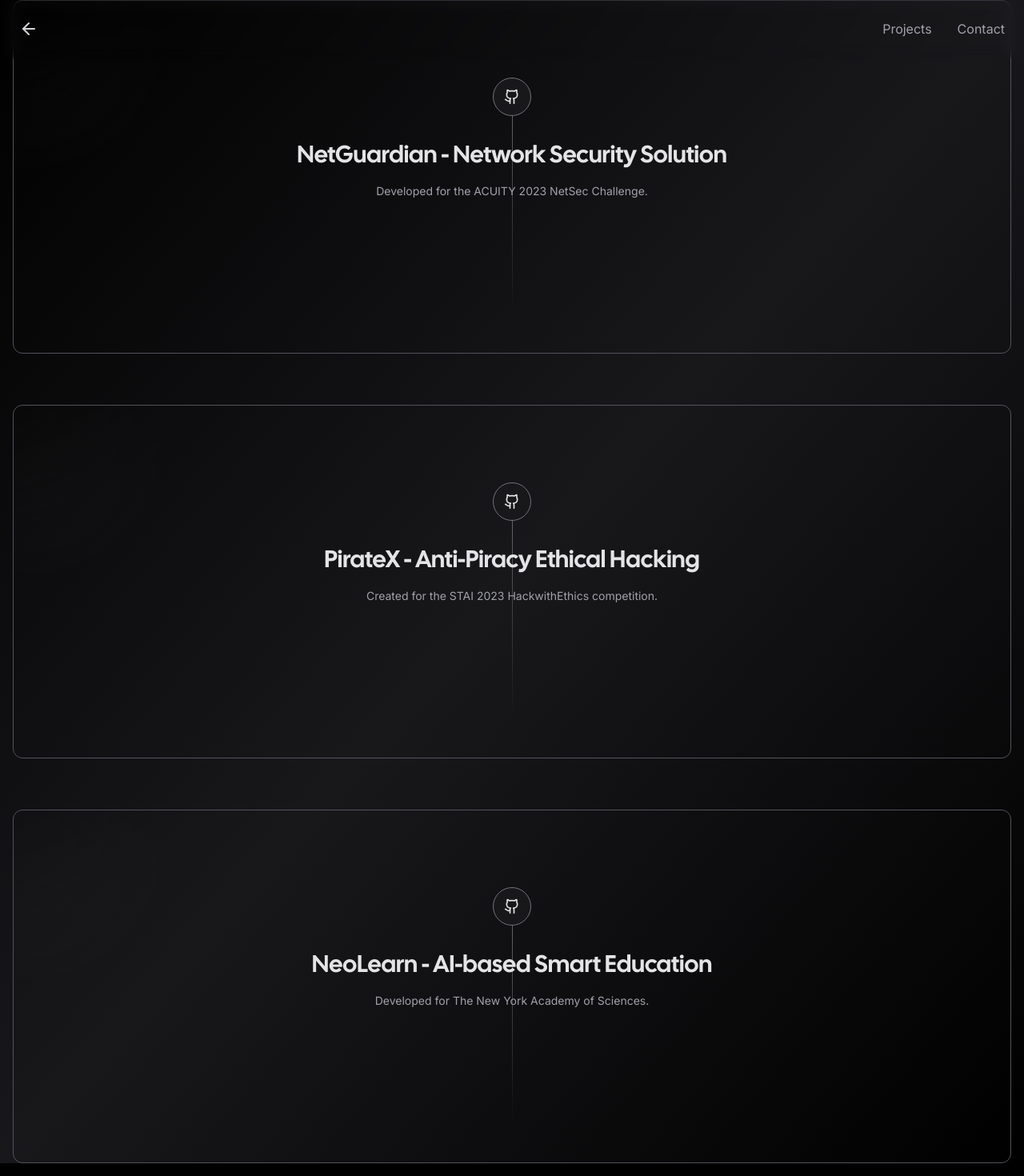
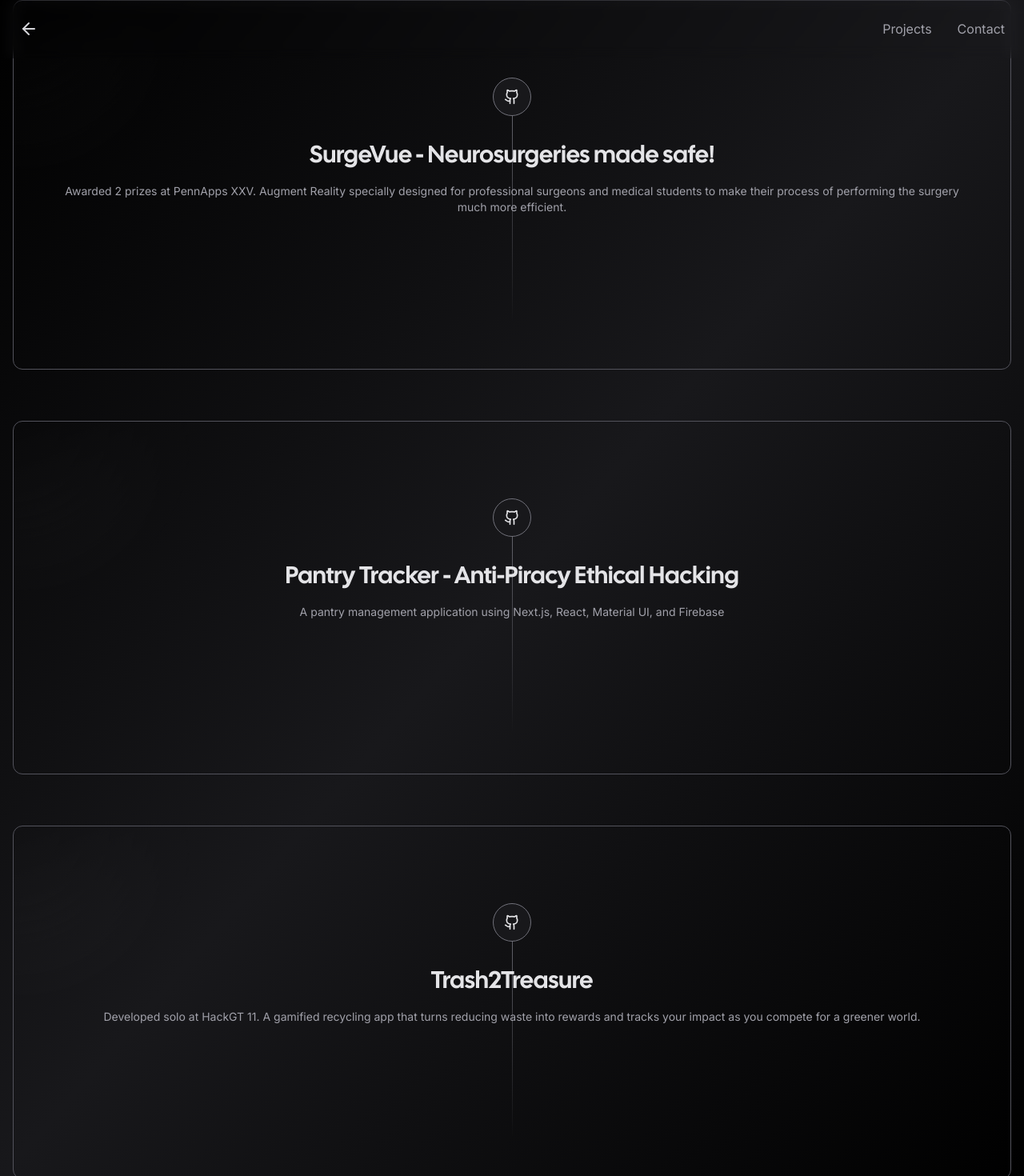
Before and after one commit to jeet-dekivadia/personal-website, a Next.js app: page /project in a window 1280 px wide. Shown: the top 1470 px of the page at 80% size. Built offline with nearby package versions, Linux system fonts and the light colour scheme; no server answers; what tailwindcss-debug-screens would draw is missing.

Commit message:
Update page.tsx

```diff
--- a/app/project/page.tsx
+++ b/app/project/page.tsx
@@ -7,19 +7,19 @@ import { Card } from "../components/card";
 // Projects data
 const projects = [
 	{
-		title: "NetGuardian - Network Security Solution",
-		description: "Developed for the ACUITY 2023 NetSec Challenge.",
-		link: "https://github.com/jeet-dekivadia/netguardian", // Replace with your actual project link
+		title: "SurgeVue - Neurosurgeries made safe!",
+		description: "Awarded 2 prizes at PennApps XXV. Augment Reality specially designed for professional surgeons and medical students to make their process of performing the surgery much more efficient.",
+		link: "https://github.com/jeet-dekivadia/SurgeVue",
 	},
 	{
-		title: "PirateX - Anti-Piracy Ethical Hacking",
-		description: "Created for the STAI 2023 HackwithEthics competition.",
-		link: "https://github.com/jeet-dekivadia/piratex", // Replace with your actual project link
+		title: "Pantry Tracker - Anti-Piracy Ethical Hacking",
+		description: "A pantry management application using Next.js, React, Material UI, and Firebase",
+		link: "https://github.com/jeet-dekivadia/pantry-tracker",
 	},
 	{
-		title: "NeoLearn - AI-based Smart Education",
-		description: "Developed for The New York Academy of Sciences.",
-		link: "https://github.com/jeet-dekivadia/neolearn", // Replace with your actual project link
+		title: "Trash2Treasure",
+		description: "Developed solo at HackGT 11. A gamified recycling app that turns reducing waste into rewards and tracks your impact as you compete for a greener world.",
+		link: "https://github.com/jeet-dekivadia/Trash2Treasure",
 	},
 ];
 
```
